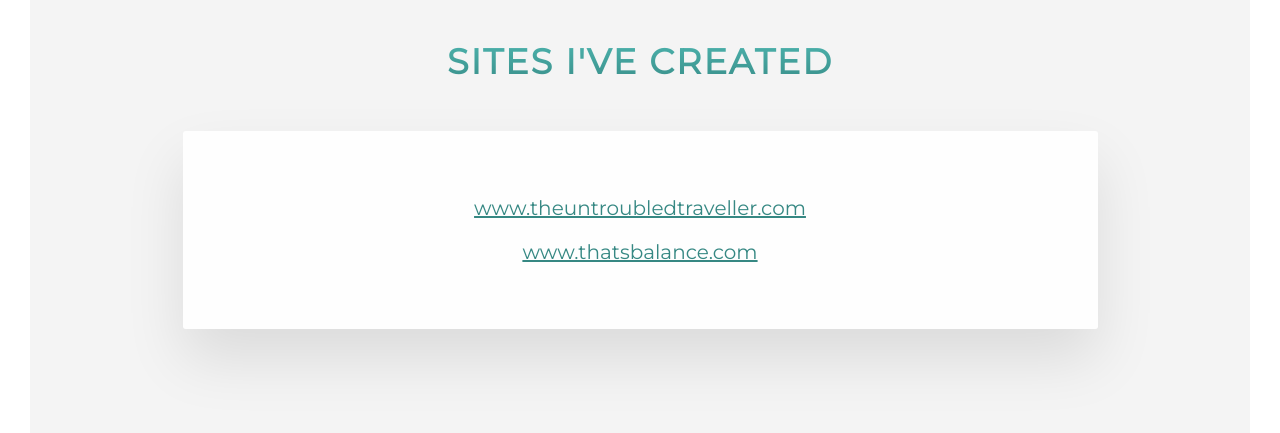
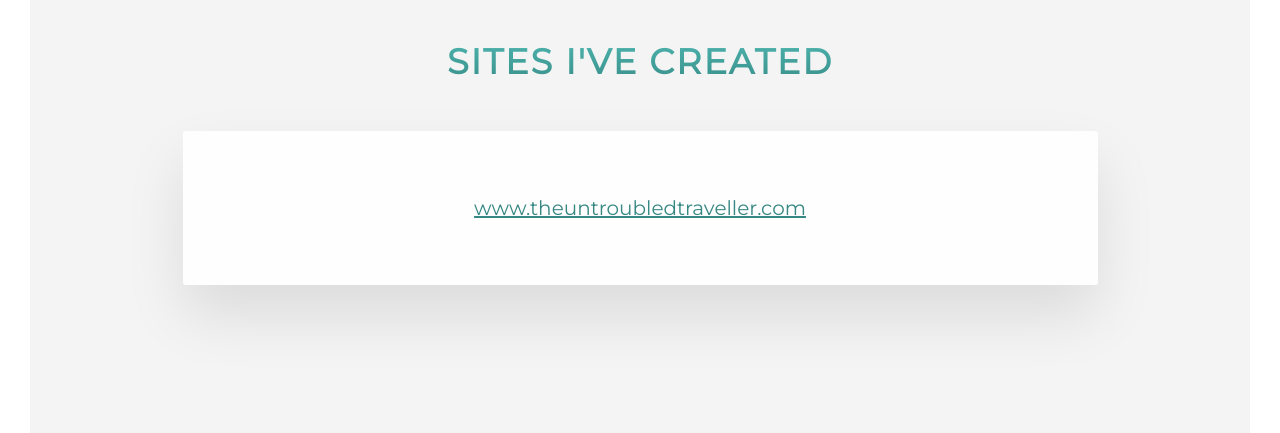
Before and after one commit to localhostwiththemost/portfolio, a website: page index.html in a window 1280 px wide. Shown: the part 3427-3860 px from the top of the page. Drawn offline with nearby package versions, Linux system fonts and the light colour scheme.

Commit message:
Removed link from Sites section

```diff
--- a/index.html
+++ b/index.html
@@ -216,13 +216,6 @@
               rel="noopener"
               >www.theuntroubledtraveller.com</a
             >
-            <a
-              href="https://www.thatsbalance.com"
-              target="_blank"
-              class="sites-box-sites"
-              rel="noopener"
-              >www.thatsbalance.com</a
-            >
           </div>
         </div>
       </section>
```
